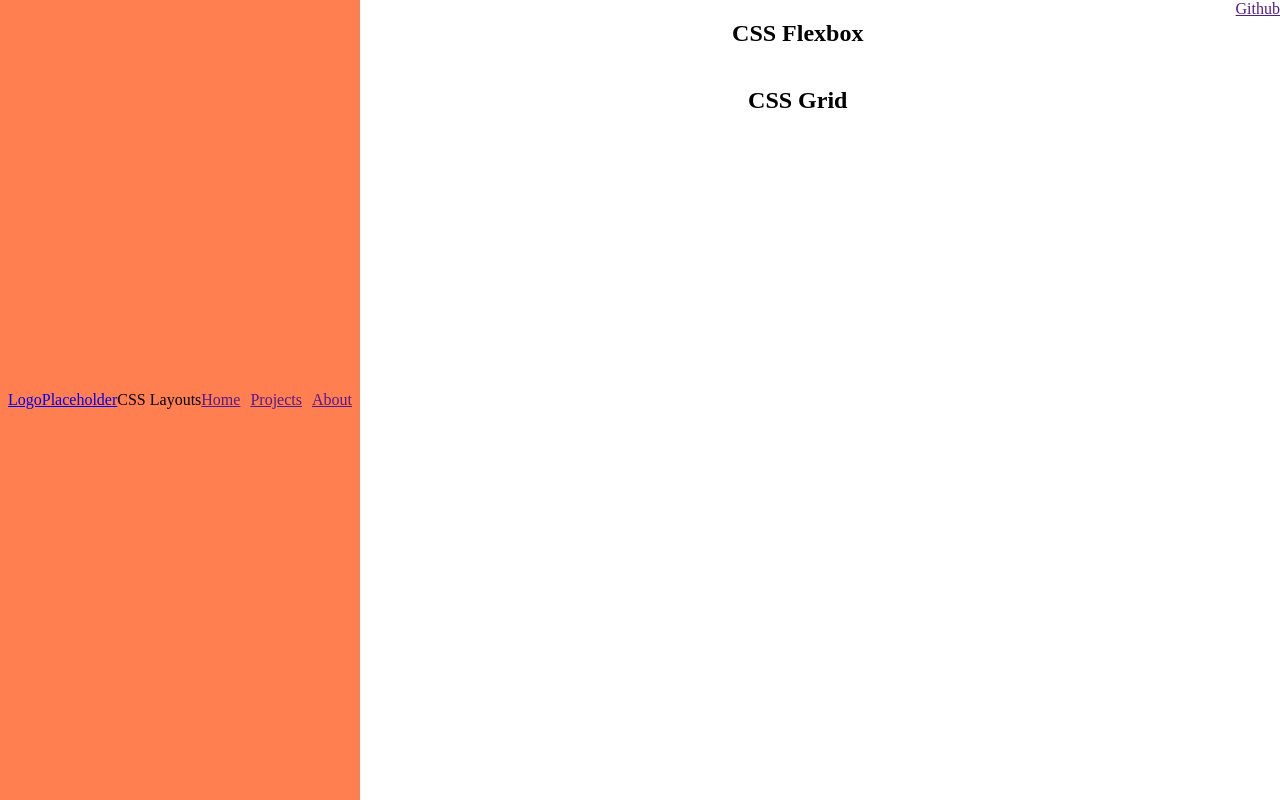
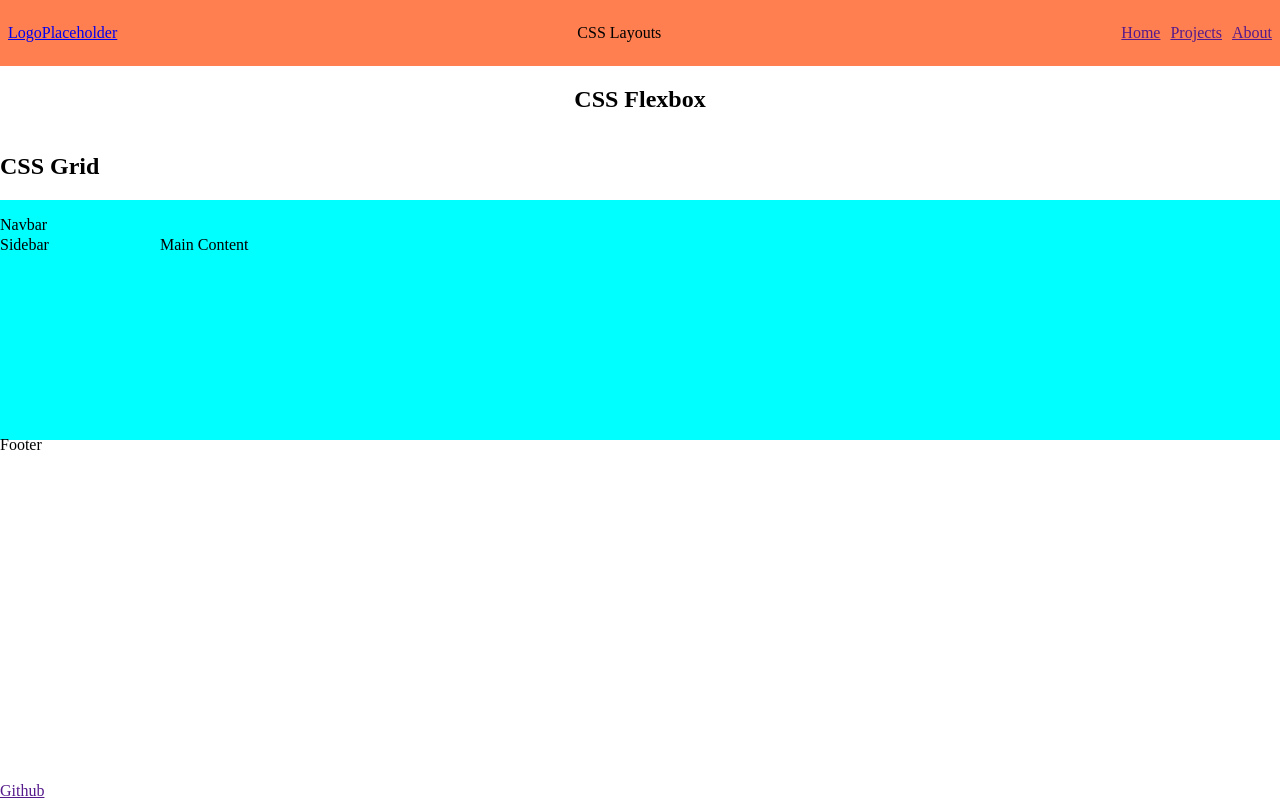
Before and after one commit to helgeh123/Kodeloftet-ny-, a plain HTML site: page index.html in a window 1280 px wide. Drawn offline with Linux system fonts and the light colour scheme.

Commit message:
mye nytt

```diff
--- a/index.html
+++ b/index.html
@@ -8,7 +8,7 @@
     <link rel="stylesheet" href="styles.css" />
   </head>
 
-<body class="flex">
+<body class="flex flex-column">
   <header class="navbar flex justify-between items-center">
     <a href="/">
     LogoPlaceholder
@@ -30,6 +30,25 @@
 
   <section>
     <h2>CSS Grid</h2>
+
+    <div class="mini-page">
+    <header class="mini-navbar">
+      <p>Navbar</p>
+    </header>
+
+    <aside>
+      <p>Sidebar</p>
+    </aside>
+
+    <section>
+      <p>Main Content</p>
+    </section>
+
+    <footer>
+      <p>Footer</p>
+    </footer>
+    </div>
+
   </section>
 </main>
 
--- a/styles.css
+++ b/styles.css
@@ -9,6 +9,34 @@ body {
 .navbar {
   background-color: coral;
 padding: 8px;
+}
+
+.mini-page {
+  background-color: aqua;
+  width: 100vw;
+  display: grid;
+  grid-template-areas:
+  "nav nav"
+  "aside main"
+  "footer footer";
+  grid-template-columns: 1fr 7fr;
+  grid-template-rows: 20px 200px 20px;
+}
+
+.mini-page > header {
+  grid-area: nav;
+}
+
+.mini-page > aside {
+  grid-area: aside;
+}
+
+.mini-page > section {
+  grid-area: main;
+}
+
+.mini-page > footer {
+  grid-area: footer;
 }
 
 .flex {
```
